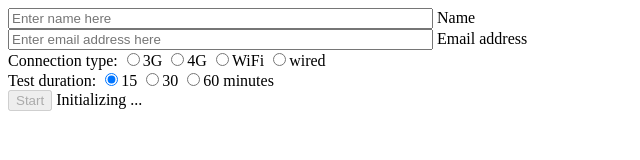
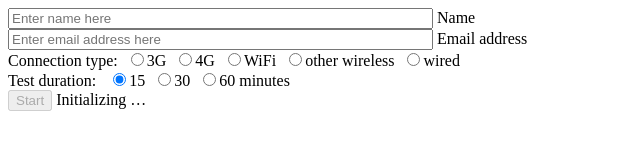
Before and after one commit to dsparacio/DASHJSABRTestSuite, a plain HTML site: page network/measure.html in a window 1280 px wide. Shown: the whole page, without its empty margins (0-640 px from the left). Drawn offline with Linux system fonts and the light colour scheme; no server answers.

Commit message:
add other wireless option

```diff
--- a/network/measure.html
+++ b/network/measure.html
@@ -184,6 +184,7 @@
                     document.getElementById('connection_type_3G').disabled = true;
                     document.getElementById('connection_type_4G').disabled = true;
                     document.getElementById('connection_type_WiFi').disabled = true;
+                    document.getElementById('connection_type_wireless').disabled = true;
                     document.getElementById('connection_type_wired').disabled = true;
                     document.getElementById('button_start').disabled = true;
                     document.getElementById('status').innerHTML = 'Test complete. Thank you.';
@@ -194,7 +195,7 @@
                     return; // stop download cycle here
                 }
 
-                document.getElementById('status').innerHTML = 'Running test ... ' + formatTime(timeLeftS);
+                document.getElementById('status').innerHTML = 'Running test &hellip; &emsp; ' + formatTime(timeLeftS);
                 nextDownload();
             });
         }
@@ -212,7 +213,7 @@
 
             timeLeftS = getTotalTime();
 
-            document.getElementById('status').innerHTML = 'Running test ... ' + formatTime(timeLeftS);
+            document.getElementById('status').innerHTML = 'Running test &hellip; &emsp; ' + formatTime(timeLeftS);
 
             nextDownload();
         }
@@ -241,6 +242,9 @@
             }
             else if (document.getElementById('connection_type_WiFi').checked) {
                 type = 'WiFi';
+            }
+            else if (document.getElementById('connection_type_wireless').checked) {
+                type = 'wireless';
             }
             else if (document.getElementById('connection_type_wired').checked) {
                 type = 'wired';
@@ -279,20 +283,21 @@
         <input id="text_email" type="text" size="50" placeholder="Enter email address here" />
         Email address
         <br/>
-        Connection type:
-        <input id="connection_type_3G" type="radio" name="connection_type" />3G
-        <input id="connection_type_4G" type="radio" name="connection_type" />4G
-        <input id="connection_type_WiFi" type="radio" name="connection_type" />WiFi
+        Connection type:&nbsp;
+        <input id="connection_type_3G" type="radio" name="connection_type" />3G&nbsp;
+        <input id="connection_type_4G" type="radio" name="connection_type" />4G&nbsp;
+        <input id="connection_type_WiFi" type="radio" name="connection_type" />WiFi&nbsp;
+        <input id="connection_type_wireless" type="radio" name="connection_type" />other wireless&nbsp;
         <input id="connection_type_wired" type="radio" name="connection_type" />wired
         <br/>
-        Test duration:
-        <input id="duration15" type="radio" name="duration" onclick="updateEstimateData()" checked />15
-        <input id="duration30" type="radio" name="duration" onclick="updateEstimateData()" />30
+        Test duration: &nbsp;
+        <input id="duration15" type="radio" name="duration" onclick="updateEstimateData()" checked />15&nbsp;
+        <input id="duration30" type="radio" name="duration" onclick="updateEstimateData()" />30&nbsp;
         <input id="duration60" type="radio" name="duration" onclick="updateEstimateData()" />60 minutes &emsp;
         <span id="estimate"></span>
         <br/>
         <button id="button_start" type="button" onclick="clickStart()" disabled>Start</button>
-        <span id="status">Initializing ...</span>
+        <span id="status">Initializing &hellip;</span>
         <br/>
         <div id="textbox"></div>
         <br/>
```
